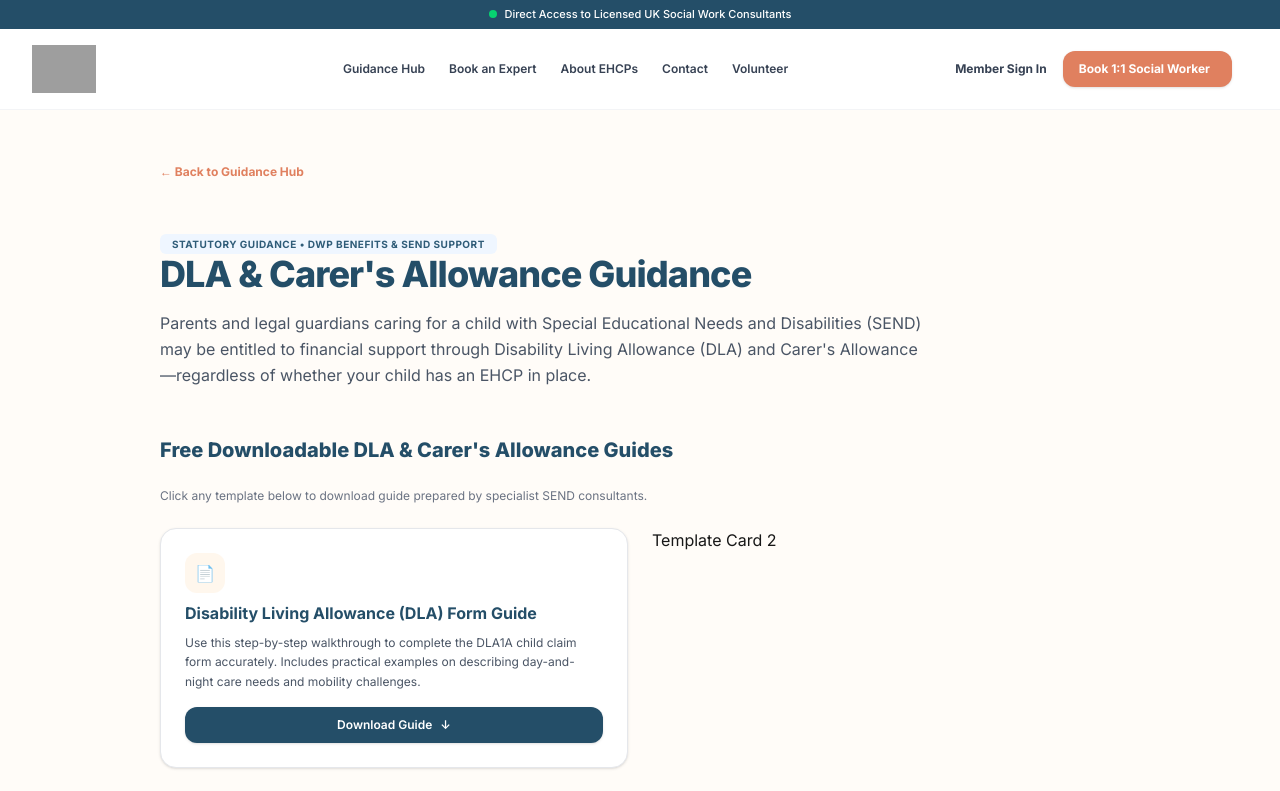
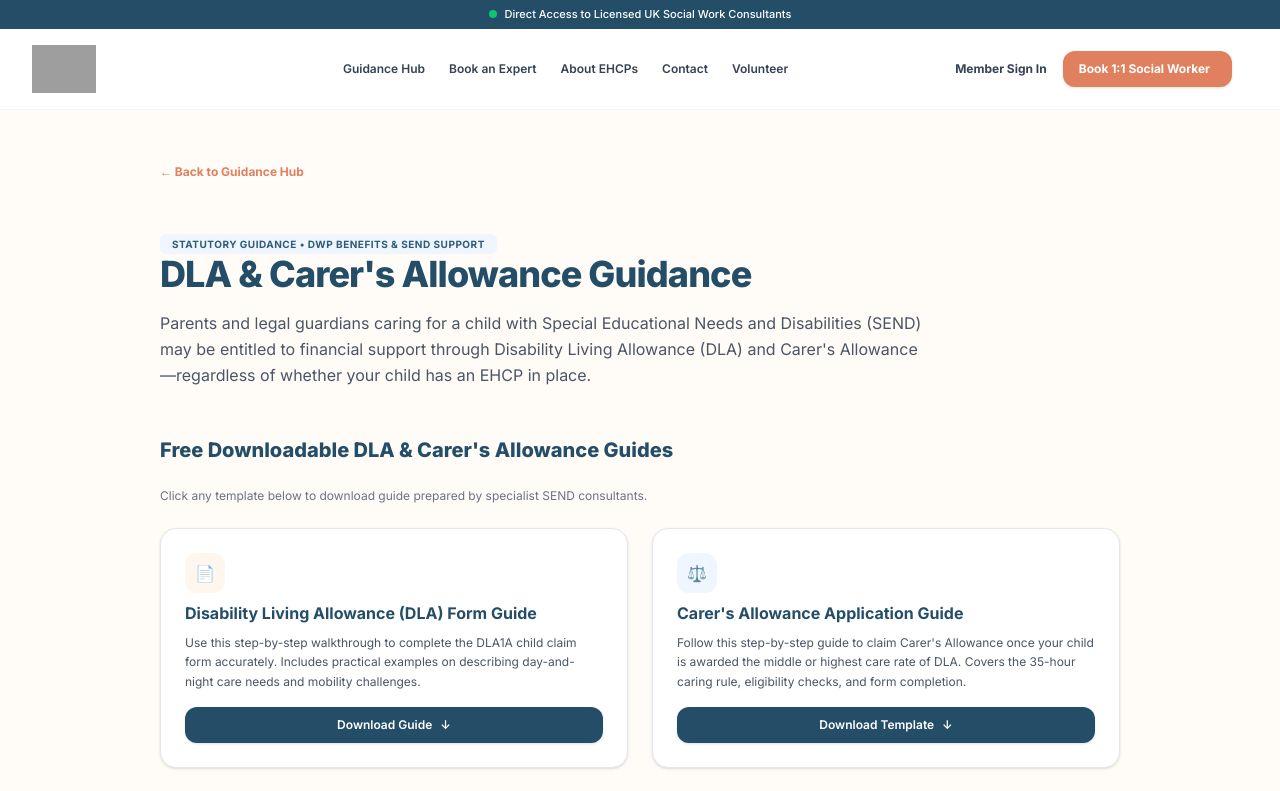
Before and after one commit to SamuelNiniola/tajora-ehcp-helper, a Next.js app: page /guidance/dla-benefits in a window 1280 px wide. Shown: the top 791 px of the page. Built offline with nearby package versions, Linux system fonts and the light colour scheme; grey boxes are pictures that could not be loaded.

Commit message:
Fresh guide update

```diff
--- a/app/guidance/dla-benefits/page.tsx
+++ b/app/guidance/dla-benefits/page.tsx
@@ -78,7 +78,6 @@ export default function EHCPAssessmentsPage() {
             </a>
           </div>
 
-          Template Card 2
           <div className="bg-white p-6 rounded-2xl border border-gray-200 shadow-sm space-y-4 flex flex-col justify-between">
             <div className="space-y-2">
               <div className="w-10 h-10 bg-blue-50 text-brand-blue rounded-xl flex items-center justify-center font-bold">
```
